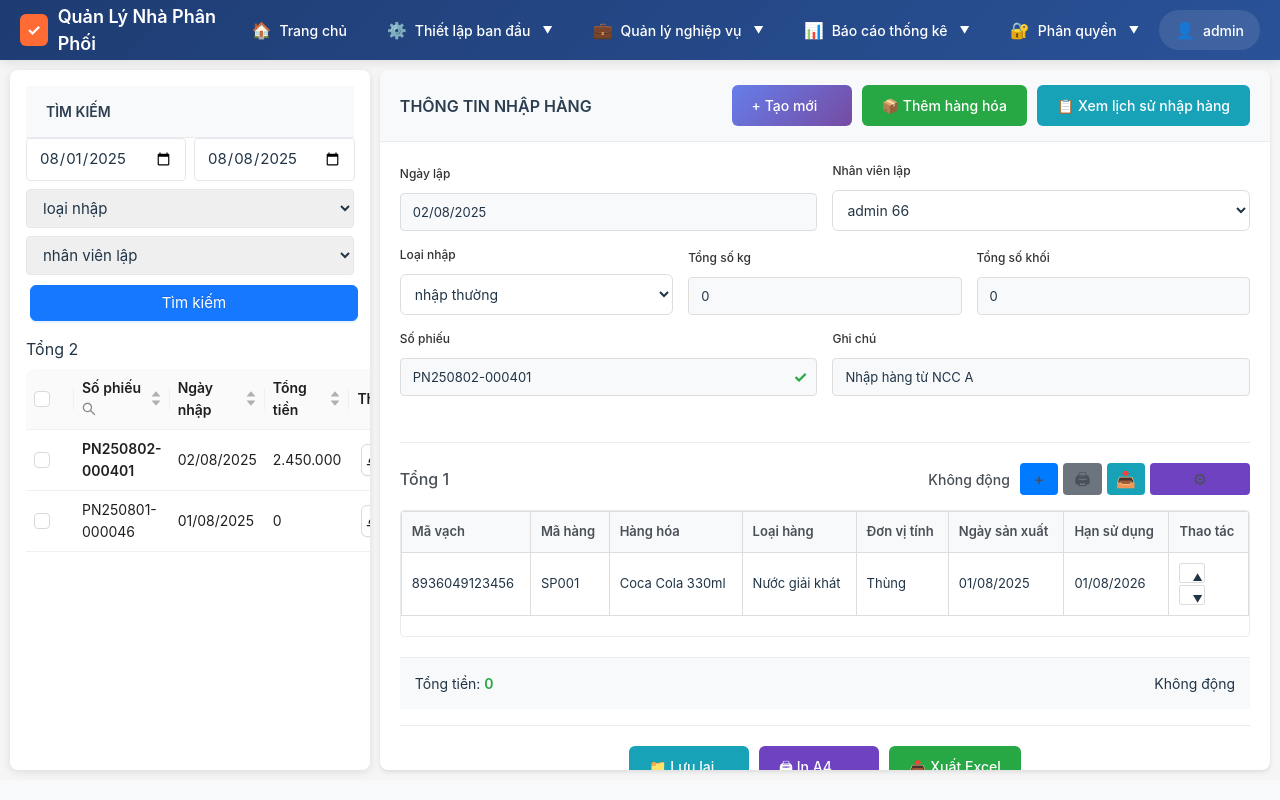
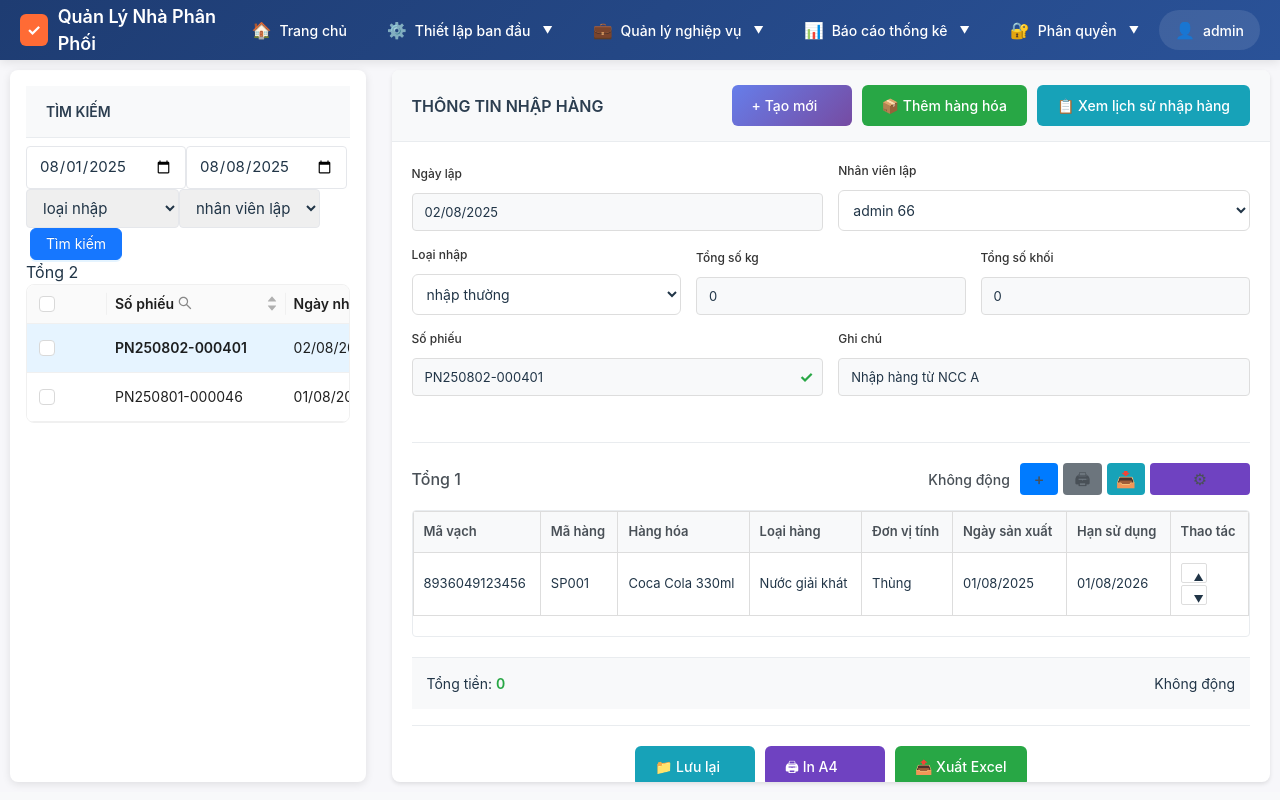
Before and after one commit to VuPhong-PQ/qlnpp, a React (Vite) app: page /business/import-goods in a window 1280 px wide. Built offline with nearby package versions, Linux system fonts and the light colour scheme.

Commit message:
sua trang nhập hàng, tách css ra riêng file

```diff
--- /dev/null
+++ b/src/components/business/ImportGoods.css
@@ -0,0 +1,160 @@
+.import-goods-page {
+  display: flex;
+  height: 100%;
+  background: #f7f7fa;
+}
+
+.search-panel {
+  width: 420px;
+  min-width: 320px;
+  background: #fff;
+  border-radius: 12px;
+  box-shadow: 0 2px 8px #e5e7eb;
+  margin-right: 16px;
+  display: flex;
+  flex-direction: column;
+  padding: 16px;
+}
+
+.panel-header {
+  display: flex;
+  align-items: center;
+  justify-content: space-between;
+  margin-bottom: 8px;
+}
+
+.table-scroll-x {
+  border-radius: 8px;
+  border: 1px solid #f0f0f0;
+  background: #fff;
+  overflow-x: auto;
+}
+
+/* Popup cài đặt cột */
+.settings-modal-overlay {
+  position: fixed;
+  z-index: 1000;
+  left: 0; top: 0; right: 0; bottom: 0;
+  background: rgba(0,0,0,0.08);
+  display: flex;
+  align-items: flex-start;
+  justify-content: flex-end;
+}
+.column-settings-modal {
+  background: #fff;
+  border-radius: 10px;
+  box-shadow: 0 4px 24px #0001;
+  padding: 18px 20px 16px 20px;
+  min-width: 320px;
+  margin: 60px 40px 0 0;
+  position: relative;
+  z-index: 1001;
+}
+.popup-arrow {
+  position: absolute;
+  top: -12px;
+  right: 32px;
+  width: 0; height: 0;
+  border-left: 10px solid transparent;
+  border-right: 10px solid transparent;
+  border-bottom: 12px solid #fff;
+}
+.popup-header {
+  display: flex;
+  align-items: center;
+  justify-content: space-between;
+  margin-bottom: 8px;
+}
+.popup-reset-btn {
+  background: #f0f0f0;
+  border: none;
+  border-radius: 6px;
+  padding: 4px 12px;
+  font-size: 14px;
+  cursor: pointer;
+}
+.popup-group-label {
+  font-size: 13px;
+  color: #888;
+  margin: 8px 0 2px 0;
+}
+.popup-list {
+  margin-bottom: 4px;
+}
+.setting-row {
+  display: flex;
+  align-items: center;
+  gap: 8px;
+  padding: 6px 0;
+  cursor: grab;
+  background: none;
+  border-radius: 4px;
+  transition: background 0.15s;
+}
+.setting-row.dragging {
+  opacity: 0.5;
+}
+.setting-row.dragover {
+  background: #e6f4ff;
+}
+.setting-row.hidden {
+  opacity: 0.5;
+}
+.drag-icon {
+  font-size: 16px;
+  color: #bbb;
+  cursor: grab;
+}
+
+/* Table row highlight */
+.ant-table-row.selected {
+  background: #e6f4ff !important;
+}
+
+/* Nút bánh răng cài đặt */
+button[title="Cài đặt cột"] {
+  background: #888;
+  color: #fff;
+  border: none;
+  border-radius: 8px;
+  width: 28px;
+  height: 28px;
+  font-size: 15px;
+  margin-left: 4px;
+  cursor: pointer;
+  display: flex;
+  align-items: center;
+  justify-content: center;
+}
+
+/* Các style input, select, button panel trái */
+.search-panel input[type="date"],
+.search-panel select {
+  border-radius: 4px;
+  border: 1px solid #e5e7eb;
+  padding: 8px 12px;
+  font-size: 15px;
+}
+.search-panel input[type="date"] {
+  flex: 1;
+}
+.search-panel button[type="primary"] {
+  width: 100%;
+  font-size: 15px;
+  height: 36px;
+  margin-top: 2px;
+}
+
+/* Modal tìm kiếm số phiếu */
+.ant-modal .ant-modal-content {
+  border-radius: 10px;
+}
+
+/* Ẩn thanh cuộn ngang khi không cần thiết */
+.table-scroll-x::-webkit-scrollbar {
+  height: 8px;
+}
+.table-scroll-x::-webkit-scrollbar-thumb {
+  background: #e5e7eb;
+  border-radius: 4px;
+}
--- a/src/components/business/ImportGoods.jsx
+++ b/src/components/business/ImportGoods.jsx
@@ -1,5 +1,6 @@
 import React, { useState, useRef } from 'react';
 import './BusinessPage.css';
+import './ImportGoods.css';
 import { Table, Button, Space, Popconfirm, Input, Modal } from 'antd';
 import { SearchOutlined, EditOutlined, DeleteOutlined } from '@ant-design/icons';
 import dayjs from 'dayjs';
@@ -243,31 +244,32 @@ const ImportGoods = () => {
   return (
     <div className="import-goods-page">
       {/* Left Panel - Table Search */}
-      <div className="search-panel" style={{padding:16}}>
+      <div className="search-panel">
         <div className="panel-header">
           <h2>TÌM KIẾM</h2>
         </div>
-        <div style={{marginBottom:16, display:'flex', flexDirection:'column', gap:8}}>
-          <div style={{display:'flex', gap:8}}>
-            <input type="date" value={dateFrom} onChange={e=>setDateFrom(e.target.value)} style={{flex:1, padding:'8px 12px', fontSize:15, borderRadius:4, border:'1px solid #e5e7eb'}} />
-            <input type="date" value={dateTo} onChange={e=>setDateTo(e.target.value)} style={{flex:1, padding:'8px 12px', fontSize:15, borderRadius:4, border:'1px solid #e5e7eb'}} />
+        <div className="search-panel-controls">
+          <div className="search-panel-date-row">
+            <input type="date" value={dateFrom} onChange={e=>setDateFrom(e.target.value)} />
+            <input type="date" value={dateTo} onChange={e=>setDateTo(e.target.value)} />
           </div>
-          <select value={importType} onChange={e=>setImportType(e.target.value)} style={{width:'100%', borderRadius:4, border:'1px solid #e5e7eb', padding:'8px 12px', fontSize:15}}>
+          <select value={importType} onChange={e=>setImportType(e.target.value)}>
             <option value="">loại nhập</option>
             <option value="nhập thường">Nhập thường</option>
             <option value="nhập khẩn cấp">Nhập khẩn cấp</option>
             <option value="nhập trả hàng">Nhập trả hàng</option>
           </select>
-          <select value={employee} onChange={e=>setEmployee(e.target.value)} style={{width:'100%', borderRadius:4, border:'1px solid #e5e7eb', padding:'8px 12px', fontSize:15}}>
+          <select value={employee} onChange={e=>setEmployee(e.target.value)}>
             <option value="">nhân viên lập</option>
             <option value="admin 66">admin 66</option>
             <option value="user 01">user 01</option>
           </select>
-          <Button type="primary" style={{width:'100%', fontSize:15, height:36, marginTop:2}}>Tìm kiếm</Button>
+          <Button type="primary">Tìm kiếm</Button>
         </div>
-        <div style={{marginBottom:8}}>
+        <div className="search-panel-total">
           <span>Tổng {filteredImports.length}</span>
         </div>
+        <div className="table-scroll-x">
           <Table
             rowKey="id"
             columns={columns}
@@ -284,8 +286,9 @@ const ImportGoods = () => {
               onClick: () => handleSelectImport(record)
             })}
             rowClassName={record => selectedImport?.id === record.id ? 'selected' : ''}
-          style={{background:'#fff', borderRadius:8}}
+            style={{minWidth:600}}
           />
+        </div>
         {/* Modal tìm kiếm số phiếu */}
         <Modal
           open={showSearchModal}
```
Lines whose indentation alone changed are shown as unchanged.
